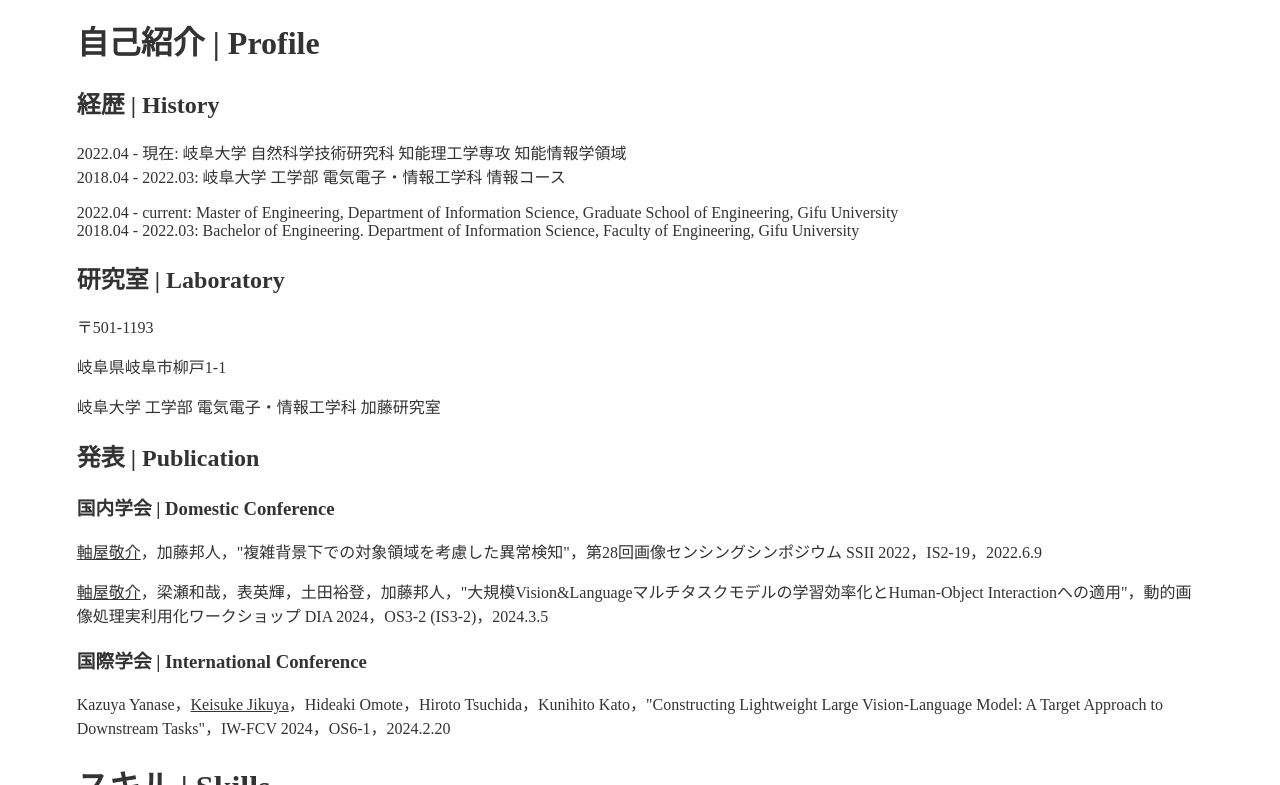
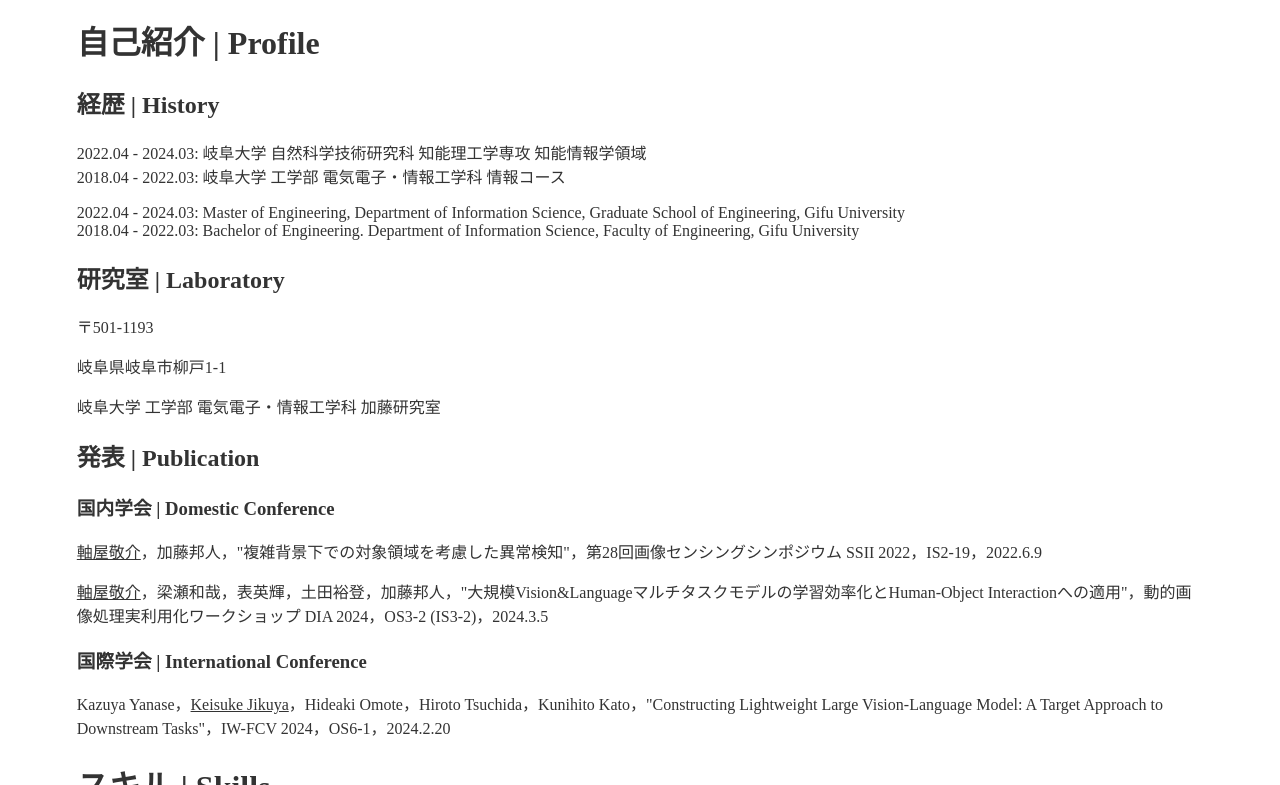
Before and after one commit to Absolute-Value/Portfolio, a Jekyll site: the page built from index.md, in a window 1280 px wide and 900 px high, scrolled down 453 px, cut to the strip 115-900 px from the top of the window. Built offline with Jekyll 4.4.1, drawn with Linux system fonts in a browser that asks for light colours; nearby versions of some CDN libraries.

Commit message:
Update history

```diff
--- a/_layouts/index.html
+++ b/_layouts/index.html
@@ -29,11 +29,11 @@ layout: header
 
     <h2>経歴 | History</h2>
     <p>
-      2022.04 - 現在: <a href="http://gnst.gifu-u.ac.jp/intellscieng/" class="master" target="_blank">岐阜大学 自然科学技術研究科 知能理工学専攻 知能情報学領域</a><br>
+      2022.04 - 2024.03: <a href="http://gnst.gifu-u.ac.jp/intellscieng/" class="master" target="_blank">岐阜大学 自然科学技術研究科 知能理工学専攻 知能情報学領域</a><br>
       2018.04 - 2022.03: <a href="http://www.eng.gifu-u.ac.jp/jyouhou/" class="bachelor" target="_blank">岐阜大学 工学部 電気電子・情報工学科 情報コース</a>
     </p>
     <p>
-      2022.04 - current: <a href="http://gnst.gifu-u.ac.jp/intellscieng/" class="master" target="_blank">Master of Engineering, Department of Information Science, Graduate School of Engineering, Gifu University</a><br>
+      2022.04 - 2024.03: <a href="http://gnst.gifu-u.ac.jp/intellscieng/" class="master" target="_blank">Master of Engineering, Department of Information Science, Graduate School of Engineering, Gifu University</a><br>
       2018.04 - 2022.03: <a href="http://www.eng.gifu-u.ac.jp/jyouhou/" class="bachelor" target="_blank">Bachelor of Engineering. Department of Information Science, Faculty of Engineering, Gifu University</a>
     </p>
 
```
